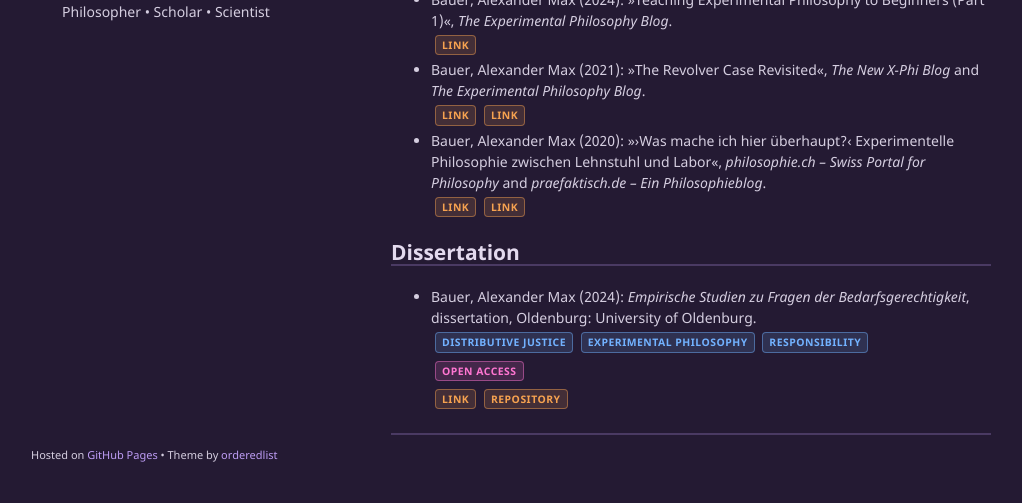
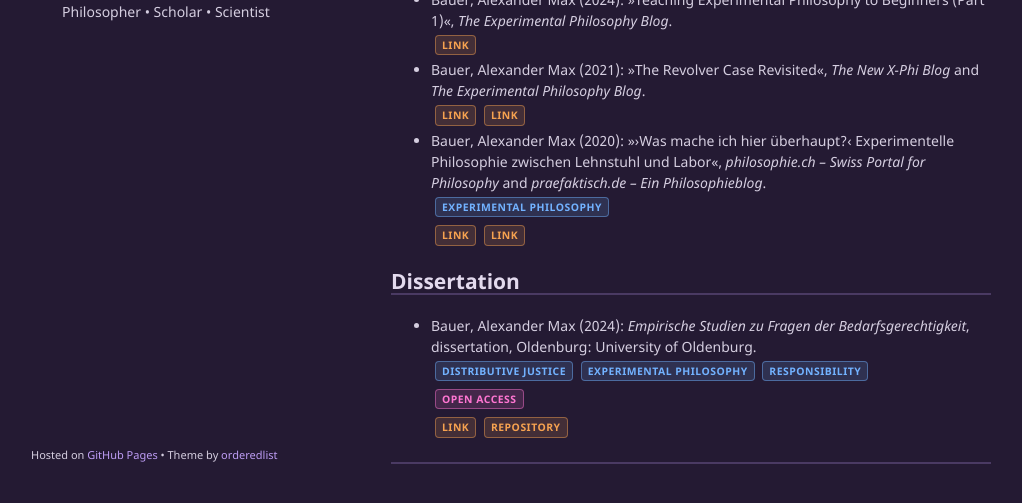
Before and after one commit to alephmembeth/alephmembeth.github.io, a Jekyll site: the page built from publications.md, in a window 1280 px wide and 900 px high, scrolled down 8497 px, cut to the strip 366-869 px from the top of the window. Shown: the whole strip, without its empty margins (129-1151 px from the left). Built offline with Jekyll 4.4.1, drawn with Linux system fonts in a browser that asks for light colours; our own code applies the rules of GitHub Pages for plain Markdown files.

Commit message:
Update publications.md

```diff
--- a/publications.md
+++ b/publications.md
@@ -118,7 +118,7 @@ layout: default
 + Bauer, Alexander Max (2025): »Die Dinge, die wir sammeln. Designdokumente als historische Schätze«, _gespielt – Blog des Arbeitskreises Geisteswissenschaften und Digitale Spiele_.<br><span class = "label label-source">[Link](https://gespielt.hypotheses.org/8200)</span>
 + Bauer, Alexander Max (2024): »Teaching Experimental Philosophy to Beginners (Part 1)«, _The Experimental Philosophy Blog_.<br><span class = "label label-source">[Link](https://xphi.net/2024/04/29/teaching-experimental-philosophy-to-beginners-part-1/)</span>
 + Bauer, Alexander Max (2021): »The Revolver Case Revisited«, _The New X-Phi Blog_ and _The Experimental Philosophy Blog_.<br><span class = "label label-source">[Link](https://web.archive.org/web/20220322184907/https://xphiblog.com/revolver/)</span> <span class = "label label-source">[Link](https://xphi.net/wordpress/2024/03/04/revolver/)</span>
-+ Bauer, Alexander Max (2020): »›Was mache ich hier überhaupt?‹ Experimentelle Philosophie zwischen Lehnstuhl und Labor«, _philosophie.ch – Swiss Portal for Philosophy_ and _praefaktisch.de – Ein Philosophieblog_.<br><span class = "label label-source">[Link](https://www.philosophie.ch/beitraege/highlights/was-mache-ich-hier-ueberhaupt)</span> <span class = "label label-source">[Link](https://www.praefaktisch.de/experimentelle-philosophie/was-mache-ich-hier-ueberhaupt-experimentelle-philosophie-zwischen-lehnstuhl-und-labor/)</span>
++ Bauer, Alexander Max (2020): »›Was mache ich hier überhaupt?‹ Experimentelle Philosophie zwischen Lehnstuhl und Labor«, _philosophie.ch – Swiss Portal for Philosophy_ and _praefaktisch.de – Ein Philosophieblog_.<br><span class = "label label-topic">Experimental Philosophy</span><br><span class = "label label-source">[Link](https://www.philosophie.ch/beitraege/highlights/was-mache-ich-hier-ueberhaupt)</span> <span class = "label label-source">[Link](https://www.praefaktisch.de/experimentelle-philosophie/was-mache-ich-hier-ueberhaupt-experimentelle-philosophie-zwischen-lehnstuhl-und-labor/)</span>
 
 ## Dissertation
 
```
